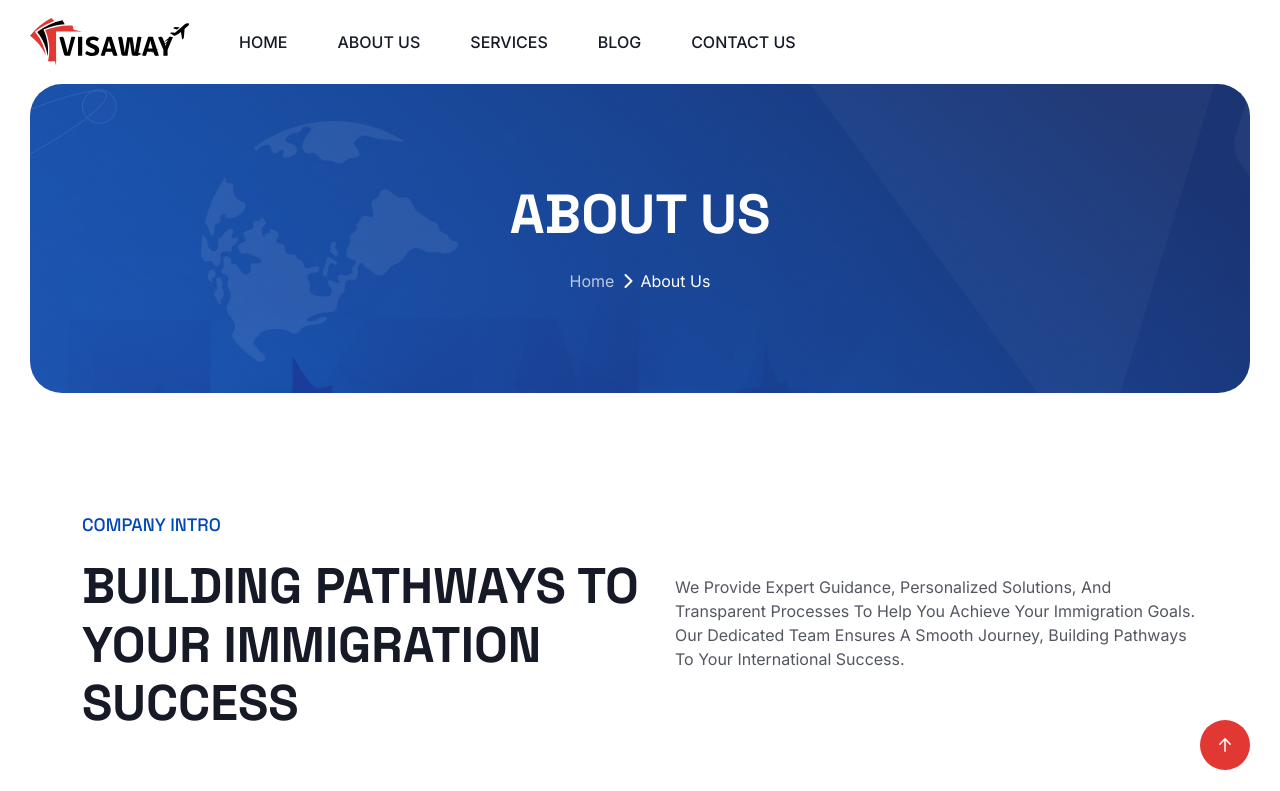
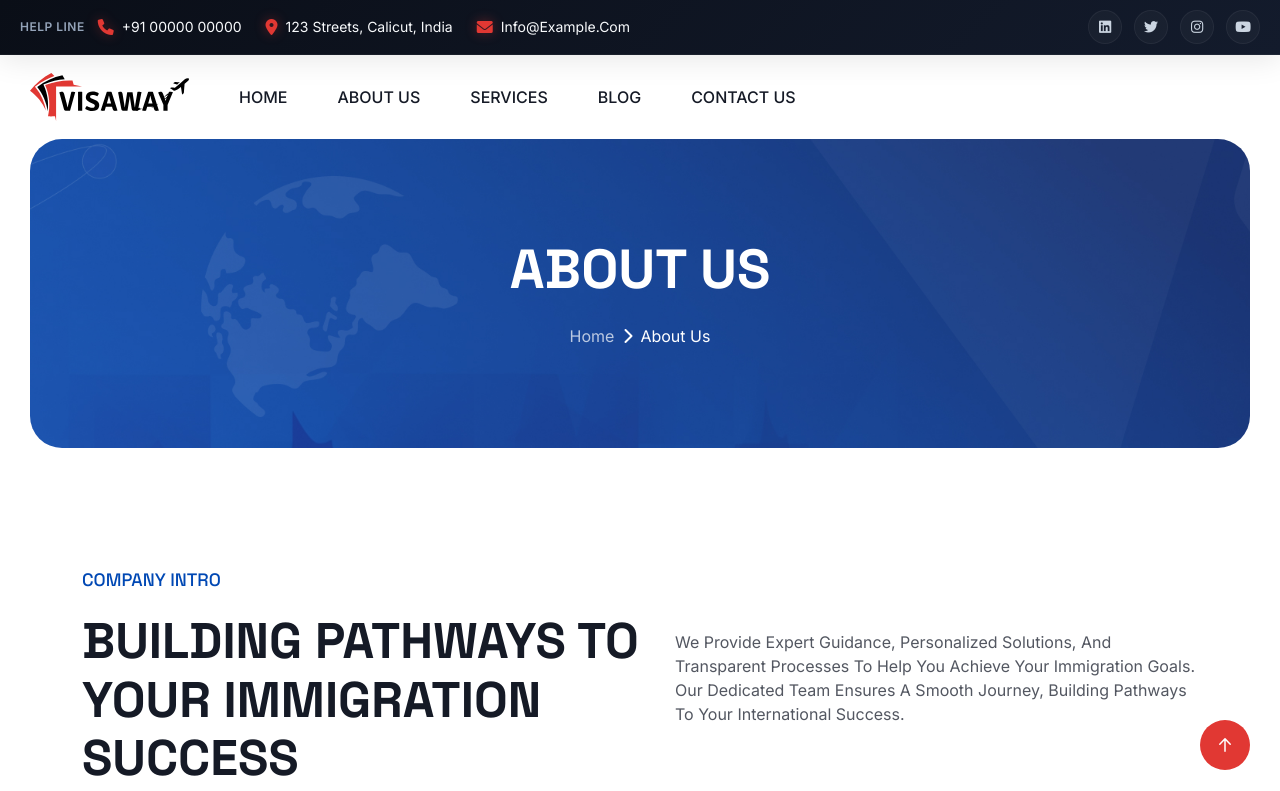
Before and after one commit to Shaamil777/eurovest, a Next.js app: page /about in a window 1280 px wide. Shown: the top 791 px of the page. Built offline with nearby package versions, Linux system fonts and the light colour scheme.

Commit message:
feat:header top updated

```diff
--- a/src/components/global/HeaderTop.jsx
+++ b/src/components/global/HeaderTop.jsx
@@ -1,16 +1,16 @@
 import React from 'react';
-// import Link from 'next/link';
+import styles from './HeaderTop.module.css';
 
 export default function HeaderTop() {
     return (
         <>
         {/*  Header-Top-Section Start  */}
-        <div className="header-top-section">
-            <div className="container-fluid">
-                <div className="header-top-wrapper">
-                    <div className="header-left">
-                        <ul className="list">
-                            <li className="style-2">
+        <div className={styles.headerTopSection}>
+            <div className={styles.containerFluid}>
+                <div className={styles.headerTopWrapper}>
+                    <div className={styles.headerLeft}>
+                        <ul className={styles.list}>
+                            <li className={styles.style2}>
                                 <span>Help Line</span>
                                 <i className="fa-solid fa-phone"></i>
                                 <a href="tel:+093783575222">+91 00000 00000</a>
@@ -25,29 +25,9 @@ export default function HeaderTop() {
                             </li>
                         </ul>
                     </div>
-                    <div className="header-right">
-                        <div className="flag-wrap">
-                            <div className="flag">
-                               <i className="fa-solid fa-globe"></i>
-                            </div>
-                            <div className="nice-select" tabIndex="0">
-                                <span className="current">
-                                    English
-                                </span>
-                                <ul className="list">
-                                    <li data-value="1" className="option selected focus">
-                                        English
-                                    </li>
-                                    <li data-value="1" className="option">
-                                        Bangla
-                                    </li>
-                                    <li data-value="1" className="option">
-                                        Hindi
-                                    </li>
-                                </ul>
-                            </div>
-                        </div>
-                        <div className="social-item">
+                    <div className={styles.headerRight}>
+
+                        <div className={styles.socialItem}>
                             <a href="#"><i className="fa-brands fa-linkedin"></i></a>
                             <a href="#"><i className="fa-brands fa-twitter"></i></a>
                             <a href="#"><i className="fa-brands fa-instagram"></i></a>
@@ -57,7 +37,6 @@ export default function HeaderTop() {
                 </div>
             </div>
         </div>
-
         </>
     );
 }
--- /dev/null
+++ b/src/components/global/HeaderTop.module.css
@@ -0,0 +1,189 @@
+.headerTopSection {
+    background: linear-gradient(135deg, #0a0e17, #131b2c); /* Darker, slightly blueish black */
+    color: #f8fafc;
+    padding: 10px 0;
+    font-size: 14px;
+    font-family: 'Inter', system-ui, -apple-system, sans-serif;
+    border-bottom: 1px solid rgba(255, 255, 255, 0.05);
+    box-shadow: 0 4px 30px rgba(0, 0, 0, 0.1);
+    position: relative;
+    z-index: 50;
+}
+
+.containerFluid {
+    max-width: 1440px;
+    margin: 0 auto;
+    padding: 0 20px;
+}
+
+.headerTopWrapper {
+    display: flex;
+    justify-content: space-between;
+    align-items: center;
+    flex-wrap: wrap;
+    gap: 15px;
+}
+
+.headerLeft .list {
+    display: flex;
+    gap: 24px;
+    list-style: none;
+    padding: 0;
+    margin: 0;
+    align-items: center;
+}
+
+.headerLeft li {
+    display: flex;
+    align-items: center;
+    gap: 8px;
+    transition: transform 0.3s cubic-bezier(0.4, 0, 0.2, 1), color 0.3s ease;
+    cursor: default;
+}
+
+.headerLeft li:hover {
+    transform: translateY(-2px);
+    color: var(--theme);
+}
+
+.headerLeft i {
+    color: var(--theme);
+    font-size: 16px;
+    filter: drop-shadow(0 0 6px rgba(225, 56, 51, 0.4));
+}
+
+.headerLeft a {
+    color: inherit;
+    text-decoration: none;
+    transition: color 0.3s ease;
+}
+
+.headerLeft a:hover {
+    color: var(--theme);
+}
+
+.style2 span {
+    font-weight: 600;
+    color: #94a3b8;
+    margin-right: 5px;
+    text-transform: uppercase;
+    font-size: 12px;
+    letter-spacing: 0.5px;
+}
+
+.headerRight {
+    display: flex;
+    align-items: center;
+    gap: 32px;
+}
+
+.flagWrap {
+    display: flex;
+    align-items: center;
+    gap: 8px;
+}
+
+.flag i {
+    color: var(--theme);
+    font-size: 16px;
+    filter: drop-shadow(0 0 6px rgba(225, 56, 51, 0.4));
+}
+
+.languageSelect {
+    position: relative;
+    padding: 6px 12px;
+    border-radius: 20px;
+    background: rgba(255, 255, 255, 0.05);
+    cursor: pointer;
+    transition: all 0.3s ease;
+    border: 1px solid rgba(255, 255, 255, 0.05);
+}
+
+.languageSelect:hover {
+    background: rgba(255, 255, 255, 0.1);
+    border-color: rgba(225, 56, 51, 0.3);
+}
+
+.current {
+    display: flex;
+    align-items: center;
+    gap: 6px;
+    font-weight: 500;
+}
+
+.dropdownList {
+    position: absolute;
+    top: 120%;
+    left: 50%;
+    transform: translateX(-50%) translateY(10px);
+    background: rgba(10, 14, 23, 0.95);
+    backdrop-filter: blur(12px);
+    border: 1px solid rgba(255, 255, 255, 0.1);
+    border-radius: 12px;
+    padding: 8px 0;
+    list-style: none;
+    min-width: 120px;
+    opacity: 0;
+    visibility: hidden;
+    transition: all 0.3s cubic-bezier(0.4, 0, 0.2, 1);
+    box-shadow: 0 10px 25px rgba(0, 0, 0, 0.5);
+    z-index: 100;
+}
+
+.languageSelect:hover .dropdownList {
+    opacity: 1;
+    visibility: visible;
+    transform: translateX(-50%) translateY(0);
+}
+
+.option {
+    padding: 8px 16px;
+    transition: all 0.2s ease;
+    text-align: center;
+}
+
+.option:hover {
+    background: rgba(225, 56, 51, 0.15);
+    color: var(--theme);
+}
+
+.socialItem {
+    display: flex;
+    gap: 12px;
+}
+
+.socialItem a {
+    display: flex;
+    align-items: center;
+    justify-content: center;
+    width: 34px;
+    height: 34px;
+    border-radius: 50%;
+    background: rgba(255, 255, 255, 0.03);
+    color: #cbd5e1;
+    text-decoration: none;
+    transition: all 0.3s cubic-bezier(0.4, 0, 0.2, 1);
+    border: 1px solid rgba(255, 255, 255, 0.05);
+}
+
+.socialItem a:hover {
+    background: var(--theme);
+    color: #ffffff;
+    transform: translateY(-4px) scale(1.1) rotate(5deg);
+    border-color: transparent;
+    box-shadow: 0 8px 20px rgba(225, 56, 51, 0.4);
+}
+
+@media (max-width: 991px) {
+    .headerTopWrapper {
+        justify-content: center;
+    }
+    .headerLeft .list {
+        flex-wrap: wrap;
+        justify-content: center;
+        gap: 15px;
+    }
+    .headerRight {
+        margin-top: 10px;
+    }
+}
```
